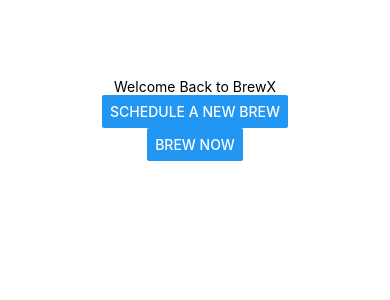
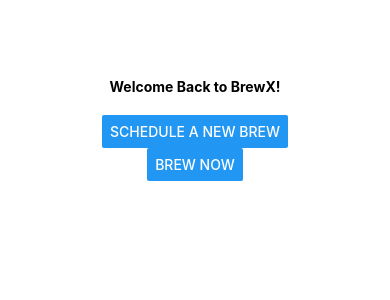
Before and after one commit to deltadovert/fydp23-frontend, a React Native app: screen /Home in a window 390 px wide. Shown: the top 300 px of the page. Built offline with nearby package versions, Linux system fonts and the light colour scheme.

Commit message:
generic screen

```diff
--- /dev/null
+++ b/src/GenericScreen.js
@@ -0,0 +1,28 @@
+import React from 'react';
+import { StyleSheet, Text, View } from 'react-native';
+import Spacer from './Spacer';
+
+const GenericScreen = ({ title, children }) => {
+  return (
+    <View style={styles.container}>
+      <Text style={styles.title}>{title}</Text>
+      <Spacer height={20} />
+      {children}
+    </View>
+  );
+};
+
+export default GenericScreen;
+
+const styles = StyleSheet.create({
+  container: {
+    backgroundColor: '#fff',
+    alignItems: 'center',
+    paddingTop: '20%',
+    flex: 1,
+  },
+  title: {
+    fontSize: '30',
+    fontWeight: 'bold',
+  },
+});
--- a/src/Home.js
+++ b/src/Home.js
@@ -1,5 +1,6 @@
 import React from 'react';
 import { Button, StyleSheet, Text, View } from 'react-native';
+import GenericScreen from './GenericScreen';
 
 const Home = ({ navigation }) => {
   const onScheduleNewBrew = () => {
@@ -7,22 +8,13 @@ const Home = ({ navigation }) => {
   };
 
   return (
-    <View style={styles.container}>
-      <Text>Welcome Back to BrewX</Text>
-
+    <GenericScreen title="Welcome Back to BrewX!">
       <Button onPress={onScheduleNewBrew} title="Schedule a new brew" />
       <Button onPress={() => {}} title="Brew now" />
-    </View>
+    </GenericScreen>
   );
 };
 
 export default Home;
 
-const styles = StyleSheet.create({
-  container: {
-    flex: 1,
-    backgroundColor: '#fff',
-    alignItems: 'center',
-    paddingTop: '20%',
-  },
-});
+const styles = StyleSheet.create({});
--- a/src/ScheduleBrew.js
+++ b/src/ScheduleBrew.js
@@ -3,6 +3,7 @@ import { StyleSheet, View, Text, Button } from 'react-native';
 import DatePicker from 'react-native-datepicker';
 import Spacer from './Spacer';
 import moment from 'moment';
+import GenericScreen from './GenericScreen';
 
 // const DAYS = [
 //   'Monday',
@@ -50,11 +51,7 @@ const ScheduleBrew = ({ navigation }) => {
   }, [date, time]);
 
   return (
-    <View style={styles.container}>
-      <Text style={styles.title}>Schedule a new brew!</Text>
-
-      <Spacer height={20} />
-
+    <GenericScreen title="Schedule a new brew!">
       <View style={{ flexDirection: 'row', alignItems: 'center' }}>
         <Text>Date</Text>
         <Spacer width={20} />
@@ -89,28 +86,10 @@ const ScheduleBrew = ({ navigation }) => {
       <Spacer height={20} />
 
       <Button title="Go back" onPress={onGoBack} />
-    </View>
+    </GenericScreen>
   );
 };
 
 export default ScheduleBrew;
 
-const styles = StyleSheet.create({
-  container: {
-    backgroundColor: '#fff',
-    alignItems: 'center',
-    paddingTop: '20%',
-    flex: 1,
-  },
-  title: {
-    fontSize: '30',
-    fontWeight: 'bold',
-  },
-  labels: {
-    flexDirection: 'row',
-    alignItems: 'space-between',
-  },
-  labelText: {
-    fontSize: '12',
-  },
-});
+const styles = StyleSheet.create({});
```
